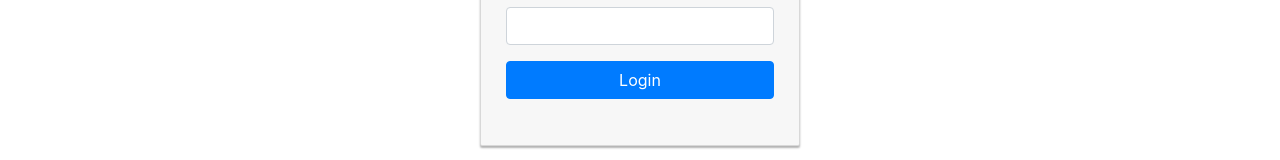
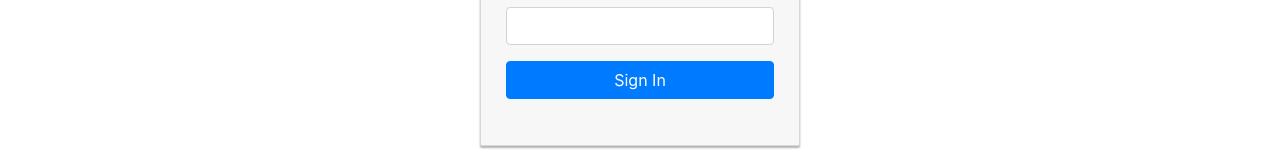
Before and after one commit to devsniper1219/mern-skeleton-frontend, a React (Create React App) app: page /login in a window 1280 px wide. Shown: the part 354-514 px from the top of the page. Built offline with nearby package versions, Linux system fonts and the light colour scheme.

Commit message:
I have updated the login and home page.

```diff
--- a/src/app/components/Home.js
+++ b/src/app/components/Home.js
@@ -24,6 +24,8 @@ const Home = () => {
   return (
     <div className="container">
       <h1>This is Home page</h1>
+      <h1>This is Home page</h1>
+      <h1>This is Home page</h1>
       <header className="jumbotron">
         <h3>{content}</h3>
       </header>
--- a/src/app/components/Login.js
+++ b/src/app/components/Login.js
@@ -106,7 +106,7 @@ const Login = () => {
                   {loading && (
                     <span className="spinner-border spinner-border-sm"></span>
                   )}
-                  <span>Login</span>
+                  <span>Sign In</span>
                 </button>
               </div>
             </Form>
```
